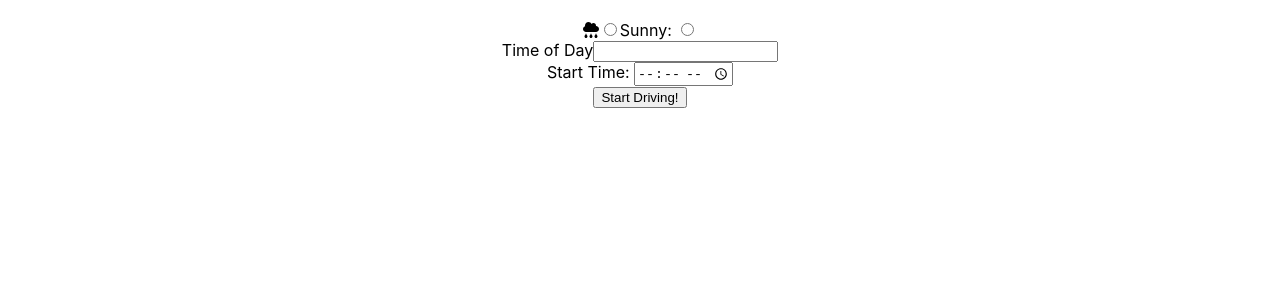
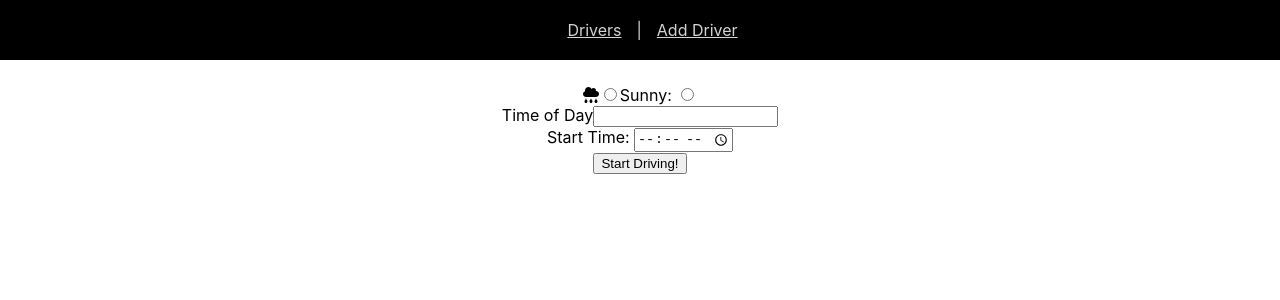
Before and after one commit to jmb521/drive-time-tracker-react-sample, a React (Create React App) app in the folder frontend/: page /drivers/1/trips/new in a window 1280 px wide. Shown: the top 300 px of the page. Built offline with nearby package versions, Linux system fonts and the light colour scheme; no server answers.

Commit message:
created navigation

```diff
--- a/frontend/src/App.css
+++ b/frontend/src/App.css
@@ -2,37 +2,43 @@
   text-align: center;
 }
 
-.App-logo {
-  height: 40vmin;
-  pointer-events: none;
+.navbar {
+  width: 100%;
+  height: 60px;
+  background-color: black;
+  display: grid;
+  place-items: center;
+  margin-bottom: 25px;
 }
 
-@media (prefers-reduced-motion: no-preference) {
-  .App-logo {
-    animation: App-logo-spin infinite 20s linear;
-  }
+ul {
+  list-style-type: none;
 }
 
-.App-header {
-  background-color: #282c34;
-  min-height: 100vh;
+li {
+  float: left;
+  color: lightgray;
+  padding-right: 15px;
+}
+
+.driver-box {
+  width: 100%;
   display: flex;
-  flex-direction: column;
   align-items: center;
   justify-content: center;
-  font-size: calc(10px + 2vmin);
-  color: white;
+
 }
 
-.App-link {
-  color: #61dafb;
+.box {
+  width: 100px;
+  height: 100px;
+  -webkit-box-shadow: 4px 5px 7px -2px rgba(0,0,0,0.57), 4px 5px 7px -2px rgba(0,0,0,0.57);
+  box-shadow: 4px 5px 7px -2px rgba(0,0,0,0.57), 4px 5px 7px -2px rgba(0,0,0,0.57);
+  border-top-right-radius: 15%;
+  border-bottom-left-radius: 15%;
 }
 
-@keyframes App-logo-spin {
-  from {
-    transform: rotate(0deg);
-  }
-  to {
-    transform: rotate(360deg);
-  }
+.driver-log {
+  display: grid;
+  place-items: center;
 }
--- a/frontend/src/App.js
+++ b/frontend/src/App.js
@@ -3,24 +3,34 @@ import './App.css';
 import {BrowserRouter as Router, Route, Switch} from 'react-router-dom'
 import DriverContainer from './DriverContainer';
 import DriverShow from './DriverShow'
+import DriverForm from './DriverForm';
 import NewTripContainer from './NewTripContainer'
-import { getAllDrivers } from './actions/driverActions';
+import { getAllDrivers} from './actions/driverActions';
+import { getTrips } from './actions/tripActions';
 import {connect} from 'react-redux'
+import Nav from './components/navigation/Nav'
 class App extends Component {
 
 
   componentDidMount() {
     console.log("props in app", this.props)
     this.props.getAllDrivers()
+    this.props.getTrips()
   }
+
+
   render() {
 
       return (
         <div className="App">
         <Router>
+          <Nav />
           <Switch>
+          <Route exact path="/drivers">
+              <DriverContainer />
+          </Route>
           <Route path="/drivers/new">
-              <DriverContainer />
+            <DriverForm />
           </Route>
           <Route exact path="/drivers/:id" render={(routerProps) => <DriverShow {...routerProps} />} />
           <Route exact path="/drivers/:driverId/trips/new" render={(routerProps) => <NewTripContainer {...routerProps} />} />
@@ -32,4 +42,4 @@ class App extends Component {
   }
 }
 
-export default connect(null, {getAllDrivers})(App);
+export default connect(null, {getAllDrivers, getTrips})(App);
--- /dev/null
+++ b/frontend/src/components/navigation/Nav.js
@@ -0,0 +1,43 @@
+import React from 'react'
+import { NavLink } from 'react-router-dom'
+
+const Nav = () => {
+    const link = {
+        color: "lightgrey",
+
+    }
+    const activeLink = {
+        color: "white",
+        fontWeight: "bold"
+    }
+    return(
+        <div className="navbar">
+            <ul>
+                <li>
+                <NavLink
+                exact
+                to="/drivers"
+                style={link}
+                activeStyle={activeLink}
+                >
+                    Drivers
+                </NavLink>
+                </li>
+                <li>|</li>
+                <li>
+                <NavLink
+                exact
+                to="/drivers/new"
+                style={link}
+                activeStyle={activeLink}
+                >
+                    Add Driver
+              </NavLink>
+                </li>
+            </ul>
+
+        </div>
+    )
+}
+
+export default Nav
```
